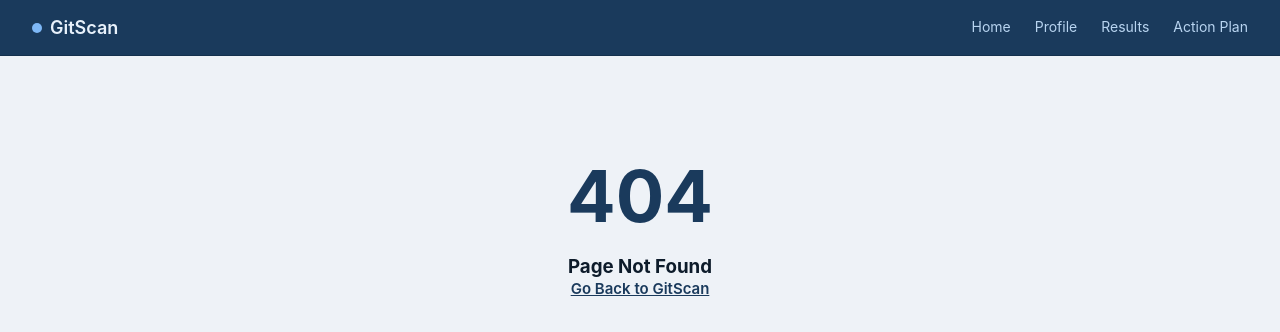
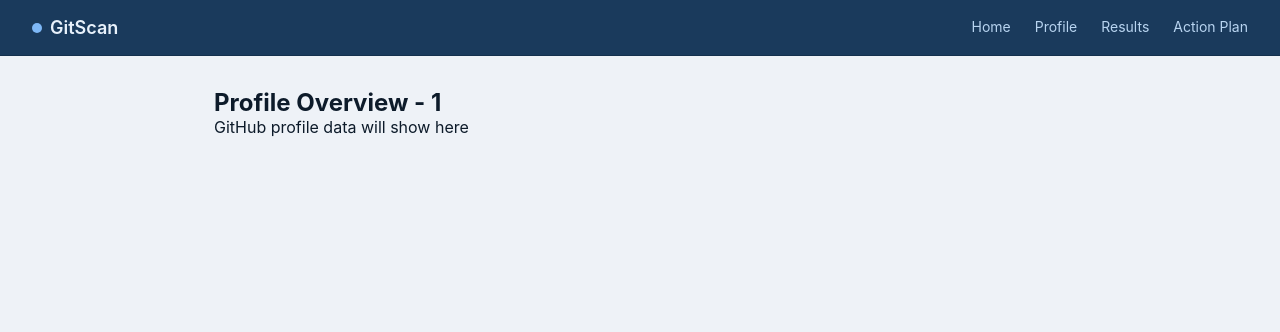
Before and after one commit to sara-deshpande/GitScan, a React (Create React App) app: page /profile/1 in a window 1280 px wide. Before the commit this address had no page. Shown: the top 332 px of the page. Built offline with nearby package versions, Linux system fonts and the light colour scheme.

Commit message:
add route parameters for username in profile page

```diff
--- a/src/App.js
+++ b/src/App.js
@@ -14,9 +14,9 @@ function App() {
         <div className="content">
           <Routes>
             <Route path="/" element={<Home />} />
-            <Route path="/profile" element={<ProfilePage />} />
-            <Route path="/results" element={<ScorePage />} />
-            <Route path="/action-plan" element={<ActionPage />} />
+            <Route path="/profile/:username" element={<ProfilePage />} />
+            <Route path="/results/:username" element={<ScorePage />} />
+            <Route path="/action-plan/:username" element={<ActionPage />} />
             <Route path="*" element={<NotFound />}></Route>
           </Routes>
         </div>
--- a/src/components/Home.js
+++ b/src/components/Home.js
@@ -2,8 +2,11 @@ import './Home.css';
 import { useState, useEffect } from 'react';
 import RepoLists from './RepoLists';
 import useGitHub from '../hooks/useGitHub';
+import {useNavigate} from "react-router-dom";
 
 const Home = () => {
+
+    const navigate = useNavigate();
 
     const [username, setUsername] = useState('');
     const [role, setRole] = useState('');
@@ -22,6 +25,7 @@ const Home = () => {
 
         setFormError('');
         fetchGitHubData(username);
+        navigate(`/profile/${username}`);
     }
 
     useEffect(() => {
--- a/src/components/ProfilePage.js
+++ b/src/components/ProfilePage.js
@@ -1,9 +1,12 @@
 import './ProfilePage.css';
+import {useParams} from "react-router-dom";
 
 const ProfilePage = () => {
+
+    const { username }= useParams();
     return (
         <div className="profilepage">
-            <h2>Profile Overview</h2>
+            <h2>Profile Overview - {username} </h2>
             <p>GitHub profile data will show here</p>
         </div>
     );
--- a/src/components/ScorePage.js
+++ b/src/components/ScorePage.js
@@ -3,7 +3,7 @@ import './ScorePage.css';
 const ScorePage = () => {
     return (
         <div className="score-page">
-            <h2>AI Analysis</h2>
+            <h2>AI Analysis </h2>
             <p>AI scores and feedback will show here</p>
         </div>
     );
```
